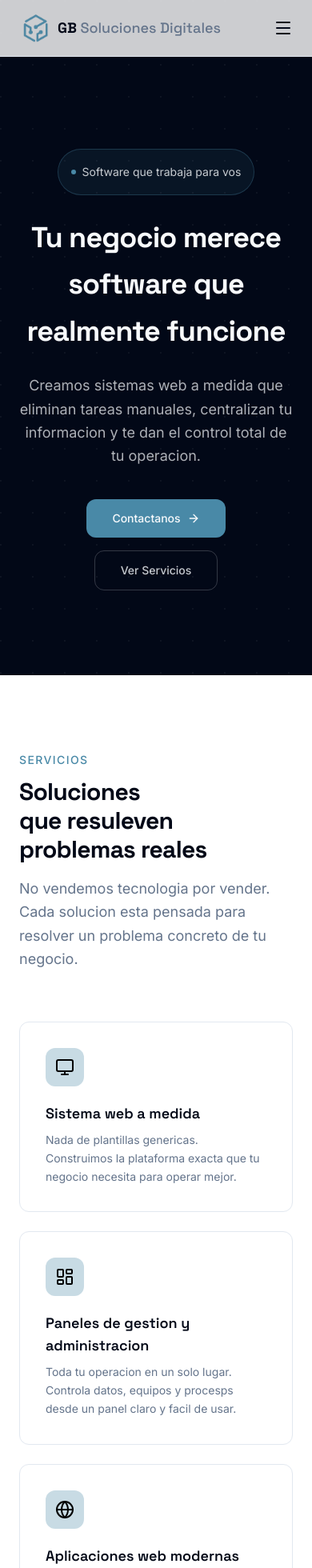
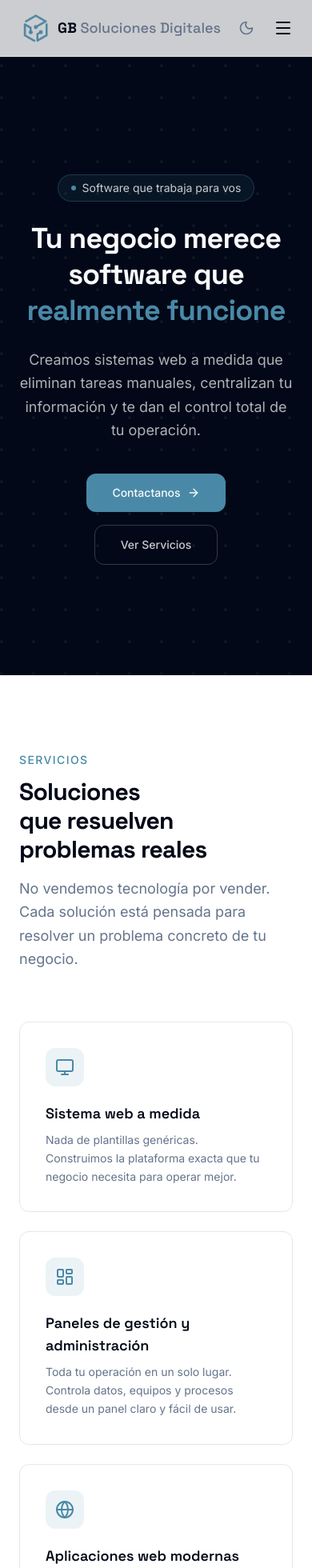
Before and after one commit to GB-Soluciones-Digitales/GB-Soluciones-Digitales-Landing-Page, a React (Vite) app: page / in a window 390 px wide. Shown: the top 1960 px of the page at 80% size. Built offline with nearby package versions, Linux system fonts and the light colour scheme.

Commit message:
feat: finalizar landing page con dark mode, animaciones y formulario de contacto

```diff
--- a/package.json
+++ b/package.json
@@ -11,6 +11,7 @@
   },
   "dependencies": {
     "@tailwindcss/vite": "^4.1.18",
+    "framer-motion": "^12.34.0",
     "lucide-react": "^0.563.0",
     "react": "^19.2.0",
     "react-dom": "^19.2.0",
--- a/src/components/About.jsx
+++ b/src/components/About.jsx
@@ -1,28 +1,36 @@
 import { ShieldCheck, Target, Users } from "lucide-react";
 import React from "react";
+import { motion } from "framer-motion";
 
 const values = [
     {
         icon: Target,
         title: "Sin rodeos",
-        description: "Soluciones directas que resuelven lo que importa. Nada de funcionalidades que nadie pidio."
+        description: "Soluciones directas que resuelven lo que importa. Nada de funcionalidades que nadie pidió."
     },
     {
         icon: ShieldCheck,
-        title: "Codigo serio",
-        description: "Buenas practicas, seguridad de datosy arquitectura pensada para crecer en tu negocio."
+        title: "Código serio",
+        description: "Buenas prácticas, seguridad de datos y arquitectura pensada para crecer en tu negocio."
     },
     {
         icon: Users,
         title: "Siempre disponibles",
-        description: "Comunicacion abierta en cada etapa. Preguntas, cambios y dudas: estamos ahi."
+        description: "Comunicación abierta en cada etapa. Preguntas, cambios y dudas: estamos ahí."
     },
 ]
+
 export function About() {
     return (
-        <section id="nosotros" className="bg-muted px-6 py-24">
+        <section id="nosotros" className="bg-muted px-6 py-24 transition-colors duration-300">
             <div className="mx-auto max-w-6xl">
-                <div className="mb-16 max-w-2xl">
+                <motion.div
+                    initial={{ opacity: 0, x: -20 }}
+                    whileInView={{ opacity: 1, x: 0 }}
+                    viewport={{ once: true }}
+                    transition={{ duration: 0.5 }}
+                    className="mb-16 max-w-2xl"
+                >
                     <p className="mb-3 text-sm font-medium uppercase tracking-widest text-primary">
                         Nosotros
                     </p>
@@ -30,14 +38,21 @@ export function About() {
                         Desarrolladores que entienden de negocios
                     </h2>
                     <p className="mt-4 text-lg leading-relaxed text-muted-foreground">
-                        No somos solo tecnicos. Entendemos que detras de cada sistema hay un negocio que necesita resultados concretos. Por eso cada solucion esta pensada para generar impacto real.
+                        No somos solo técnicos. Entendemos que detrás de cada sistema hay un negocio que necesita resultados concretos. Por eso cada solución está pensada para generar impacto real.
                     </p>
-                </div>
+                </motion.div>
 
                 <div className="grid gap-8 sm:grid-cols-3">
-                    {values.map((value) => (
-                        <div key={value.title} className="flex gap-4">
-                            <div className="flex h-10 w-10 shrink-0 items-center justify-center rounded-lg bg-primary/10 text-primary">
+                    {values.map((value, index) => (
+                        <motion.div
+                            key={value.title}
+                            initial={{ opacity: 0, y: 20 }}
+                            whileInView={{ opacity: 1, y: 0 }}
+                            viewport={{ once: true }}
+                            transition={{ delay: index * 0.2, duration: 0.5 }}
+                            className="flex gap-4 group"
+                        >
+                            <div className="flex h-10 w-10 shrink-0 items-center justify-center rounded-lg bg-primary/10 text-primary transition-colors group-hover:bg-primary group-hover:text-primary-foreground">
                                 <value.icon className="h-5 w-5" />
                             </div>
                             <div>
@@ -48,7 +63,7 @@ export function About() {
                                     {value.description}
                                 </p>
                             </div>
-                        </div>
+                        </motion.div>
                     ))}
                 </div>
             </div>
--- a/src/components/Hero.jsx
+++ b/src/components/Hero.jsx
@@ -1,5 +1,6 @@
 import { ArrowRight } from "lucide-react";
 import React from "react";
+import { motion } from "framer-motion";
 
 export function Hero() {
     return (
@@ -7,26 +8,47 @@ export function Hero() {
             <div
                 className="absolute inset-0 opacity-5"
                 style={{
-                    backgroundImage: "radial-gradient(circle at 1px 1px, hsl(var(--primary-foreground)) 1px, transparent 0)",
+                    backgroundImage: "radial-gradient(circle at 2px 2px, hsl(var(--primary-foreground)) 2px, transparent 0)",
                     backgroundSize: "40px 40px",
                 }}
             />
 
             <div className="relative mx-auto max-w-4xl text-center">
-                <p className="mb-6 inline-flex items-center gap-2 rounded-full border border-primary/30 bg-primary/10 px-4 py-4.5 text-sm text-primary-foreground/80">
-                    <span className="h-1.5 w-1.5 rounded-full bg-primary"/>
-                    Software que trabaja para vos
-                </p>
+                <motion.div
+                    initial={{ opacity: 0, y: 20 }}
+                    animate={{ opacity: 1, y: 0 }}
+                    transition={{ duration: 0.5 }}
+                >
+                    <p className="mb-6 inline-flex items-center gap-2 rounded-full border border-primary/30 bg-primary/10 px-4 py-1.5 text-sm text-primary-foreground/80">
+                        <span className="h-1.5 w-1.5 rounded-full bg-primary"/>
+                        Software que trabaja para vos
+                    </p>
+                </motion.div>
 
-                <h1 className="font-heading text-4xl font-bold leading-relaxed tracking-tight text-primary-foreground sm:text-5xl lg:text-6xl text-balance">
-                    Tu negocio merece software que realmente funcione
-                </h1>
+                <motion.h1
+                    initial={{ opacity: 0, y: 20 }}
+                    animate={{ opacity: 1, y: 0 }}
+                    transition={{ duration: 0.5, delay: 0.2 }}
+                    className="font-heading text-4xl font-bold leading-tight tracking-tight text-primary-foreground sm:text-5xl lg:text-6xl text-balance"
+                >
+                    Tu negocio merece software que <span className="text-primary">realmente funcione</span>
+                </motion.h1>
 
-                <p className="mx-auto mt-6 max-w-2xl text-lg leading-relaxed text-primary-foreground/70 text-pretty">
-                    Creamos sistemas web a medida que eliminan tareas manuales, centralizan tu informacion y te dan el control total de tu operacion.
-                </p>
+                <motion.p
+                    initial={{ opacity: 0, y: 20 }}
+                    animate={{ opacity: 1, y: 0 }}
+                    transition={{ duration: 0.5, delay: 0.4 }}
+                    className="mx-auto mt-6 max-w-2xl text-lg leading-relaxed text-primary-foreground/70 text-pretty"
+                >
+                    Creamos sistemas web a medida que eliminan tareas manuales, centralizan tu información y te dan el control total de tu operación.
+                </motion.p>
 
-                <div className="mt-10 flex flex-col items-center gap-4 sm:flex-row sm:justify-center">
+                <motion.div
+                    initial={{ opacity: 0, y: 20 }}
+                    animate={{ opacity: 1, y: 0 }}
+                    transition={{ duration: 0.5, delay: 0.6 }}
+                    className="mt-10 flex flex-col items-center gap-4 sm:flex-row sm:justify-center"
+                >
                     <a
                         href="#contacto"
                         className="inline-flex items-center gap-2 rounded-lg bg-primary px-8 py-3.5 text-sm font-medium text-primary-foreground transition-colors hover:bg-primary/90"
@@ -36,11 +58,11 @@ export function Hero() {
                     </a>
                     <a
                         href="#servicios"
-                        className="inline-flex items-center gap-2 rounded-lg border border-primary-foreground/20 px-8 py-3.5 text-sm font-medium text-primary-foreground/80 transition-colors hover:bg-primary/5"
+                        className="inline-flex items-center gap-2 rounded-lg border border-primary-foreground/20 px-8 py-3.5 text-sm font-medium text-primary-foreground/80 transition-colors hover:bg-primary-foreground/5"
                     >
                         Ver Servicios
                     </a>
-                </div>
+                </motion.div>
             </div>
         </section>
     )
--- a/src/components/Navbar.jsx
+++ b/src/components/Navbar.jsx
@@ -1,18 +1,39 @@
-import React, { useState } from "react";
-import { Menu, X } from "lucide-react";
+import React, { useState, useEffect } from "react";
+import { Menu, X, Sun, Moon } from "lucide-react";
+import { motion } from "framer-motion";
 
 export function Navbar() {
   const [mobileOpen, setMobileOpen] = useState(false);
+  const [theme, setTheme] = useState("light");
+
+  // Efecto para detectar tema inicial y escuchar cambios
+  useEffect(() => {
+    // Verificar preferencia guardada o del sistema
+    const savedTheme = localStorage.getItem("theme");
+    const systemTheme = window.matchMedia("(prefers-color-scheme: dark)").matches ? "dark" : "light";
+    const initialTheme = savedTheme || systemTheme;
+
+    setTheme(initialTheme);
+    document.documentElement.classList.toggle("dark", initialTheme === "dark");
+  }, []);
+
+  const toggleTheme = () => {
+    const newTheme = theme === "light" ? "dark" : "light";
+    setTheme(newTheme);
+    localStorage.setItem("theme", newTheme);
+    document.documentElement.classList.toggle("dark", newTheme === "dark");
+  };
 
   const navLinks = [
     { label: "Inicio", href: "#" },
     { label: "Servicios", href: "#servicios" },
+    { label: "Proyectos", href: "#proyectos"},
     { label: "Nosotros", href: "#nosotros" },
     { label: "Contacto", href: "#contacto" },
   ];
 
   return (
-    <header className="fixed top-0 left-0 right-0 z-50 bg-background/80 backdrop-blur-md border-b border-border">
+    <header className="fixed top-0 left-0 right-0 z-50 bg-background/80 backdrop-blur-md border-b border-border transition-colors duration-300">
       <nav className="mx-auto flex max-w-6xl items-center justify-between px-6 py-4">
         {/* Logo */}
         <a href="/" className="flex items-center gap-2">
@@ -31,8 +52,8 @@ export function Navbar() {
           </span>
         </a>
 
-        {/* Desktop Links */}
-        <ul className="hidden md:flex items-center gap-8">
+        <div className="hidden md:flex items-center gap-8">
+          <ul className="flex items-center gap-8">
             {navLinks.map((link) => (
               <li key={link.href}>
                 <a
@@ -45,35 +66,54 @@ export function Navbar() {
             ))}
           </ul>
 
-        {/* Desktop Button */}
+          <button
+            onClick={toggleTheme}
+            className="rounded-full p-2 text-muted-foreground hover:bg-accent hover:text-foreground transition-colors"
+            aria-label="Cambiar tema"
+          >
+            {theme === "light" ? <Moon className="h-5 w-5" /> : <Sun className="h-5 w-5" />}
+          </button>
+
           <a
             href="#contacto"
-          className="hidden md:inline-flex rounded-lg bg-primary px-5 py-2.5 text-sm font-medium text-primary-foreground transition-colors hover:bg-primary/90"
+            className="rounded-lg bg-primary px-5 py-2.5 text-sm font-medium text-primary-foreground transition-all hover:bg-primary/90 hover:scale-105"
           >
             Contáctanos
           </a>
+        </div>
 
-        {/* Mobile Menu Button */}
+        <div className="flex items-center gap-4 md:hidden">
+            <button
+                onClick={toggleTheme}
+                className="rounded-full p-2 text-muted-foreground hover:bg-accent hover:text-foreground transition-colors"
+            >
+                {theme === "light" ? <Moon className="h-5 w-5" /> : <Sun className="h-5 w-5" />}
+            </button>
+
             <button
                 type="button"
                 onClick={() => setMobileOpen(!mobileOpen)}
-          className="md:hidden text-foreground"
+                className="text-foreground"
                 aria-label={mobileOpen ? "Cerrar menú" : "Abrir menú"}
             >
                 {mobileOpen ? <X className="h-6 w-6" /> : <Menu className="h-6 w-6" />}
             </button>
+        </div>
       </nav>
 
-      {/* Mobile Menu */}
       {mobileOpen && (
-        <div className="border-t border-border bg-background px-6 pb-6 md:hidden">
+        <motion.div
+            initial={{ opacity: 0, y: -20 }}
+            animate={{ opacity: 1, y: 0 }}
+            className="border-t border-border bg-background px-6 pb-6 md:hidden shadow-lg"
+        >
           <ul className="flex flex-col gap-4 pt-4">
             {navLinks.map((link) => (
               <li key={link.href}>
                 <a
                   href={link.href}
                   onClick={() => setMobileOpen(false)}
-                  className="text-sm text-muted-foreground transition-colors hover:text-foreground"
+                  className="text-sm text-muted-foreground transition-colors hover:text-foreground block py-2"
                 >
                   {link.label}
                 </a>
@@ -83,13 +123,13 @@ export function Navbar() {
               <a
                 href="#contacto"
                 onClick={() => setMobileOpen(false)}
-                className="inline-flex rounded-lg bg-primary px-5 py-2.5 text-sm font-medium text-primary-foreground transition-colors hover:bg-primary/90"
+                className="inline-flex w-full justify-center rounded-lg bg-primary px-5 py-2.5 text-sm font-medium text-primary-foreground transition-colors hover:bg-primary/90"
               >
                 Contáctanos
               </a>
             </li>
           </ul>
-        </div>
+        </motion.div>
       )}
     </header>
   );
--- a/src/components/Process.jsx
+++ b/src/components/Process.jsx
@@ -1,37 +1,45 @@
 import { Search, Code2, Handshake, Lightbulb } from "lucide-react";
 import React from "react";
+import { motion } from "framer-motion";
 
 const steps = [
     {
         number: "01",
         icon: Search,
         title: "Entendemos tu negocio",
-        description: "Antes de escribir una sola linea de codigo, nos tomamos el tiempo de entender que necesitas y por que."
+        description: "Antes de escribir una sola línea de código, nos tomamos el tiempo de entender qué necesitas y por qué."
     },
     {
         number: "02",
         icon: Lightbulb,
         title: "Propuesta clara",
-        description: "Te presentamos un plan concreto: que vamos a construir, como y en cuanto tiempo. Sin letra chica."
+        description: "Te presentamos un plan concreto: qué vamos a construir, cómo y en cuánto tiempo. Sin letra chica."
     },
     {
         number: "03",
         icon: Code2,
         title: "Desarrollo con entregas",
-        description: "Vas viendo resultados desde el primer dia. Entregas parciales, feedback constante, sin sorpresas."
+        description: "Vas viendo resultados desde el primer día. Entregas parciales, feedback constante, sin sorpresas."
     },
     {
         number: "04",
         icon: Handshake,
         title: "Soporte continuo",
-        description: "No desaparecemos despues de entregar. Te acompañamos para que tu sistema funcione y evolucione."
+        description: "No desaparecemos después de entregar. Te acompañamos para que tu sistema funcione y evolucione."
     },
 ]
+
 export function Process() {
     return (
-        <section id="proceso" className=" bg-muted px-6 py-24">
+        <section id="proceso" className="bg-muted px-6 py-24 transition-colors duration-300">
             <div className="mx-auto max-w-6xl">
                 <div className="mb-16 text-center">
+                    <motion.div
+                        initial={{ opacity: 0, y: 20 }}
+                        whileInView={{ opacity: 1, y: 0 }}
+                        viewport={{ once: true }}
+                        transition={{ duration: 0.5 }}
+                    >
                         <p className="mb-3 text-sm font-medium uppercase tracking-widest text-primary">
                             Proceso
                         </p>
@@ -39,14 +47,22 @@ export function Process() {
                             Simple, transparente y sin vueltas
                         </h2>
                         <p className="mx-auto mt-4 max-w-xl text-lg leading-relaxed text-muted-foreground">
-                        Trabajamos con un proceso claro para que siempre sepas en que etapa esta tu proyecto.
+                            Trabajamos con un proceso claro para que siempre sepas en qué etapa está tu proyecto.
                         </p>
+                    </motion.div>
                 </div>
 
                 <div className="grid gap-8 sm:grid-cols-2 lg:grid-cols-4">
-                    {steps.map((step) => (
-                        <div key={step.number} className="relative text-center">
-                            <div className="mx-auto mb-6 flex h-16 w-16 items-center justify-center rounded-full bg-primary text-primary-foreground">
+                    {steps.map((step, index) => (
+                        <motion.div
+                            key={step.number}
+                            initial={{ opacity: 0, y: 20 }}
+                            whileInView={{ opacity: 1, y: 0 }}
+                            viewport={{ once: true }}
+                            transition={{ duration: 0.5, delay: index * 0.2 }}
+                            className="relative text-center group"
+                        >
+                            <div className="mx-auto mb-6 flex h-16 w-16 items-center justify-center rounded-full bg-primary text-primary-foreground transition-transform group-hover:scale-110 duration-300">
                                 <step.icon className="h-7 w-7" />
                             </div>
                             <span className="mb-2 block font-heading text-xs font-bold uppercase tracking-widest text-primary">
@@ -58,7 +74,7 @@ export function Process() {
                             <p className="text-sm leading-relaxed text-muted-foreground">
                                 {step.description}
                             </p>
-                        </div>
+                        </motion.div>
                     ))}
                 </div>
             </div>
--- a/src/components/Services.jsx
+++ b/src/components/Services.jsx
@@ -1,50 +1,58 @@
 import { LayoutDashboard, Monitor, Globe, Plug } from "lucide-react";
 import React from "react";
+import { motion } from "framer-motion";
 
 const services = [
     {
         icon: Monitor,
         title: "Sistema web a medida",
-        description: "Nada de plantillas genericas. Construimos la plataforma exacta que tu negocio necesita para operar mejor."
+        description: "Nada de plantillas genéricas. Construimos la plataforma exacta que tu negocio necesita para operar mejor."
     },
     {
         icon: LayoutDashboard,
-        title: "Paneles de gestion y administracion",
-        description: "Toda tu operacion en un solo lugar. Controla datos, equipos y procesps desde un panel claro y facil de usar."
+        title: "Paneles de gestión y administración",
+        description: "Toda tu operación en un solo lugar. Controla datos, equipos y procesos desde un panel claro y fácil de usar."
     },
     {
         icon: Globe,
         title: "Aplicaciones web modernas (SPA)",
-        description: "Interfaces rapidas y fluidas que tus usuarios van a querer usar. Sin recargas, sin esperas."
+        description: "Interfaces rápidas y fluidas que tus usuarios van a querer usar. Sin recargas, sin esperas."
     },
     {
         icon: Plug,
-        title: "Integracion y APIs",
+        title: "Integración y APIs",
         description: "Conectamos tus herramientas actuales para que trabajen juntas. Sin duplicar datos, sin esfuerzo manual."
     },
 ]
+
 export function Services() {
     return (
-        <section id="servicios" className="bg-background px-6 py-24">
+        <section id="servicios" className="bg-background px-6 py-24 transition-colors duration-300">
             <div className="mx-auto max-w-6xl">
                 <div className="mb-16 max-w-2xl">
                     <p className="mb-3 text-sm font-medium uppercase tracking-widest text-primary">
                         Servicios
                     </p>
                     <h2 className="font-heading text-3xl font-bold tracking-tight text-foreground sm:text-4xl text-balance">
-                        Soluciones que resuleven problemas reales
+                        Soluciones que resuelven problemas reales
                     </h2>
                     <p className="mt-4 text-lg leading-relaxed text-muted-foreground">
-                        No vendemos tecnologia por vender. Cada solucion esta pensada para resolver un problema concreto de tu negocio.
+                        No vendemos tecnología por vender. Cada solución está pensada para resolver un problema concreto de tu negocio.
                     </p>
                 </div>
+
+                {/* Contenedor Grid Animado */}
                 <div className="grid gap-6 sm:grid-cols-2 lg:grid-cols-3">
-                    {services.map((service) =>(
-                        <div
+                    {services.map((service, index) =>(
+                        <motion.div
                             key={service.title}
-                            className="group rounded-xl border border-border bg-card p-8 transition-colors hover:border-primary/30 hover:bg-muted/50"
+                            initial={{ opacity: 0, y: 20 }}
+                            whileInView={{ opacity: 1, y: 0 }}
+                            viewport={{ once: true }}
+                            transition={{ duration: 0.5, delay: index * 0.1 }}
+                            className="group rounded-xl border border-border bg-card p-8 transition-colors hover:border-primary/50 hover:shadow-lg dark:hover:border-primary/50"
                         >
-                            <div className="mb-5 flex h-12 w-12 items-center justify-center rounded-lg bg-primary/30 hover:bg-muted/50">
+                            <div className="mb-5 flex h-12 w-12 items-center justify-center rounded-lg bg-primary/10 text-primary transition-colors group-hover:bg-primary group-hover:text-primary-foreground">
                                 <service.icon className="h-6 w-6" />
                             </div>
                             <h3 className="mb-2 font-heading text-lg font-semibold text-card-foreground">
@@ -53,7 +61,7 @@ export function Services() {
                             <p className="text-sm leading-relaxed text-muted-foreground">
                                 {service.description}
                             </p>
-                        </div>
+                        </motion.div>
                     ))}
                 </div>
             </div>
```
Also changed, not shown: src/components/Contact.jsx (+59 -29 lines), src/components/Projects.jsx (+21 -7 lines), src/index.css (+20 -6 lines), 1 other file (tests, documents, lock files or other folders). Lines whose indentation alone changed are shown as unchanged.
